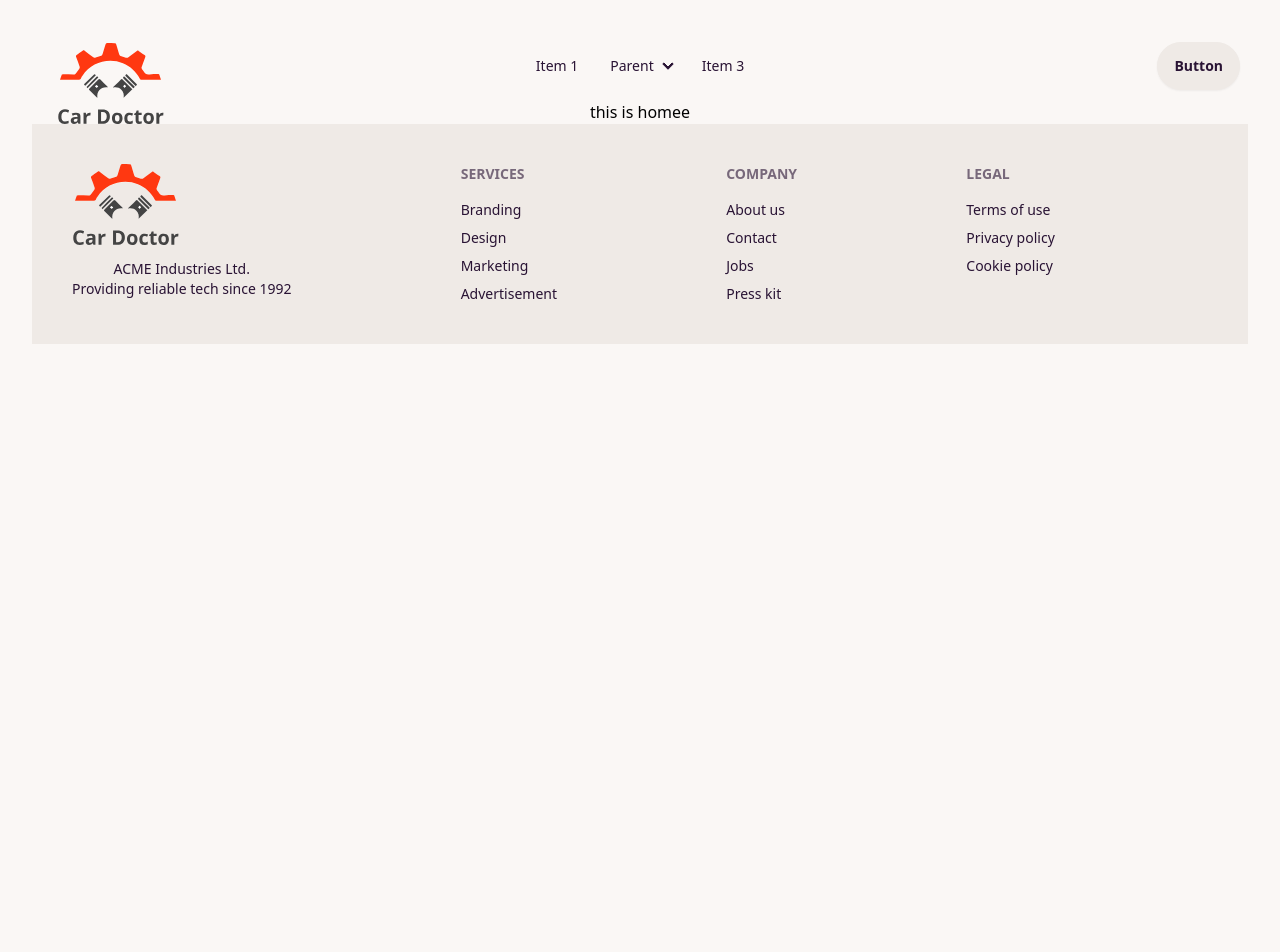
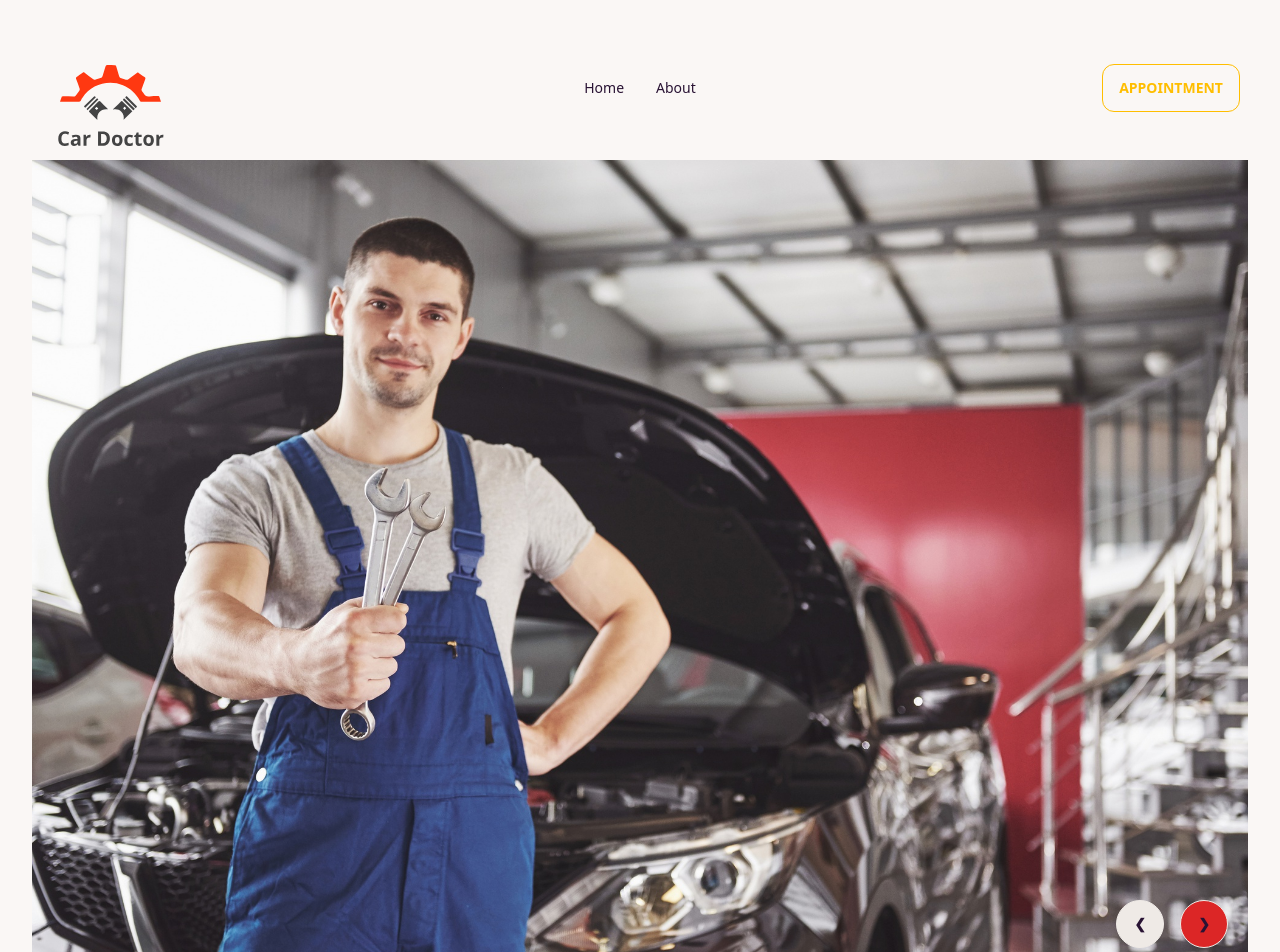
Before and after one commit to AsifAhmedSahil/Car-Service-Client, a React (Vite) app: page / in a window 1280 px wide. Shown: the top 952 px of the page. Before the commit the page ends 800 px from the top, so only its background shows below. Built offline with nearby package versions, Linux system fonts and the light colour scheme.

Commit message:
Style Header And Create Simple Banner

```diff
--- /dev/null
+++ b/src/Pages/Home/Banner/Banner.jsx
@@ -0,0 +1,74 @@
+import React from "react";
+import img1 from "../../../assets/images/banner/1.jpg"
+import img2 from "../../../assets/images/banner/2.jpg"
+import img3 from "../../../assets/images/banner/3.jpg"
+import img4 from "../../../assets/images/banner/4.jpg"
+import img5 from "../../../assets/images/banner/5.jpg"
+import img6 from "../../../assets/images/banner/6.jpg"
+
+const Banner = () => {
+  return (
+    <div className="carousel w-full">
+      <div id="slide1" className="carousel-item relative w-full">
+        <img
+          src={img1}
+          className="w-full"
+        />
+        <div className="absolute flex justify-end transform -translate-y-1/2 left-5 right-5 bottom-0">
+          <a href="#slide4" className="btn btn-circle mr-4">
+            ❮
+          </a>
+          <a href="#slide2" className="btn btn-circle bg-red-600">
+            ❯
+          </a>
+        </div>
+      </div>
+      <div id="slide2" className="carousel-item relative w-full">
+        <img
+          src={img2}
+          className="w-full"
+        />
+        <div className="absolute flex justify-end transform -translate-y-1/2 left-5 right-5 bottom-0">
+          <a href="#slide1" className="btn btn-circle mr-4">
+            ❮
+          </a>
+          <a href="#slide3" className="btn btn-circle bg-red-600">
+            ❯
+          </a>
+        </div>
+      </div>
+      <div id="slide3" className="carousel-item relative w-full">
+        <img
+          src={img3}
+          className="w-full"
+        />
+        <div className="absolute flex justify-end transform -translate-y-1/2 left-5 right-5 bottom-0">
+          <a href="#slide2" className="btn btn-circle mr-4">
+            ❮
+          </a>
+          <a href="#slide4" className="btn btn-circle bg-red-600">
+            ❯
+          </a>
+        </div>
+      </div>
+      <div id="slide4" className="carousel-item relative w-full">
+        <img
+          src={img4}
+          className="w-full"
+        />
+        <div className="absolute flex justify-end transform -translate-y-1/2 left-5 right-5 bottom-0">
+          <a href="#slide3" className="btn btn-circle mr-4">
+            ❮
+          </a>
+          <a href="#slide1" className="btn btn-circle bg-red-600">
+            ❯
+          </a>
+        </div>
+      </div>
+
+
+    </div>
+  );
+};
+
+export default Banner;
--- a/src/Pages/Home/Home/Home.jsx
+++ b/src/Pages/Home/Home/Home.jsx
@@ -1,9 +1,10 @@
 import React from 'react'
+import Banner from '../Banner/Banner'
 
 const Home = () => {
   return (
     <div className='text-black'>
-      this is homee
+      <Banner></Banner>
     </div>
   )
 }
--- a/src/Pages/Shared/Navbar/Navbar.jsx
+++ b/src/Pages/Shared/Navbar/Navbar.jsx
@@ -1,10 +1,20 @@
 import React from "react";
 import { Link } from "react-router-dom";
-import logo from "../../../assets/logo.svg"
+import logo from "../../../assets/logo.svg";
 
 const Navbar = () => {
+  const navItems = (
+    <>
+      <li>
+        <Link to="/">Home</Link>
+      </li>
+      <li>
+        <Link to="/about">About</Link>
+      </li>
+    </>
+  );
   return (
-    <div className="navbar bg-base-100">
+    <div className="navbar bg-base-100 h-28 mb-4">
       <div className="navbar-start">
         <div className="dropdown">
           <div tabIndex={0} role="button" className="btn btn-ghost lg:hidden">
@@ -27,23 +37,8 @@
             tabIndex={0}
             className="menu menu-sm dropdown-content mt-3 z-[1] p-2 shadow bg-base-100 rounded-box w-52"
           >
-            <li>
-              <a>Item 1</a>
-            </li>
-            <li>
-              <a>Parent</a>
-              <ul className="p-2">
-                <li>
-                  <a>Submenu 1</a>
-                </li>
-                <li>
-                  <a>Submenu 2</a>
-                </li>
-              </ul>
-            </li>
-            <li>
-              <a>Item 3</a>
-            </li>
+
+            {navItems}
           </ul>
         </div>
         <Link to="/" className="btn btn-ghost text-xl">
@@ -52,29 +47,11 @@
       </div>
       <div className="navbar-center hidden lg:flex">
         <ul className="menu menu-horizontal px-1">
-          <li>
-            <a>Item 1</a>
-          </li>
-          <li>
-            <details>
-              <summary>Parent</summary>
-              <ul className="p-2">
-                <li>
-                  <a>Submenu 1</a>
-                </li>
-                <li>
-                  <a>Submenu 2</a>
-                </li>
-              </ul>
-            </details>
-          </li>
-          <li>
-            <a>Item 3</a>
-          </li>
+          {navItems}
         </ul>
       </div>
       <div className="navbar-end">
-        <a className="btn">Button</a>
+      <button className="btn btn-outline btn-warning rounded-xl uppercase">Appointment</button>
       </div>
     </div>
   );
```
